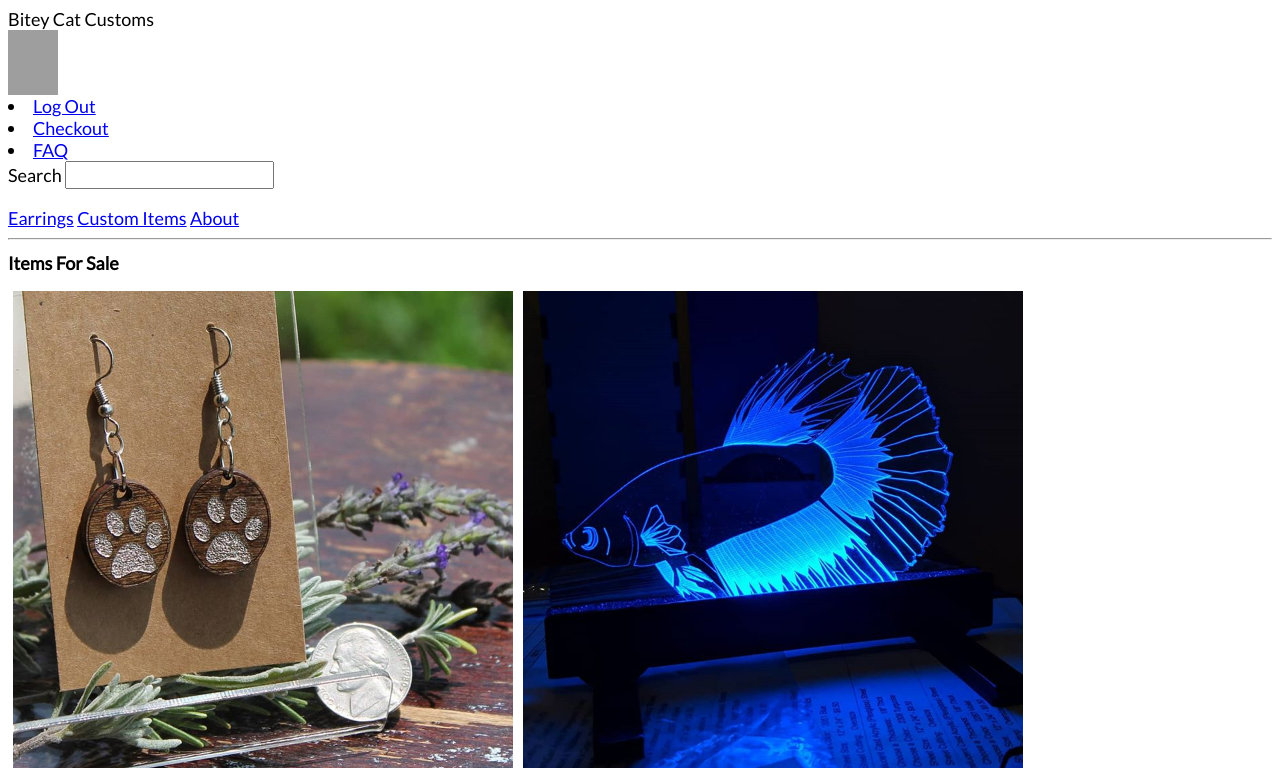
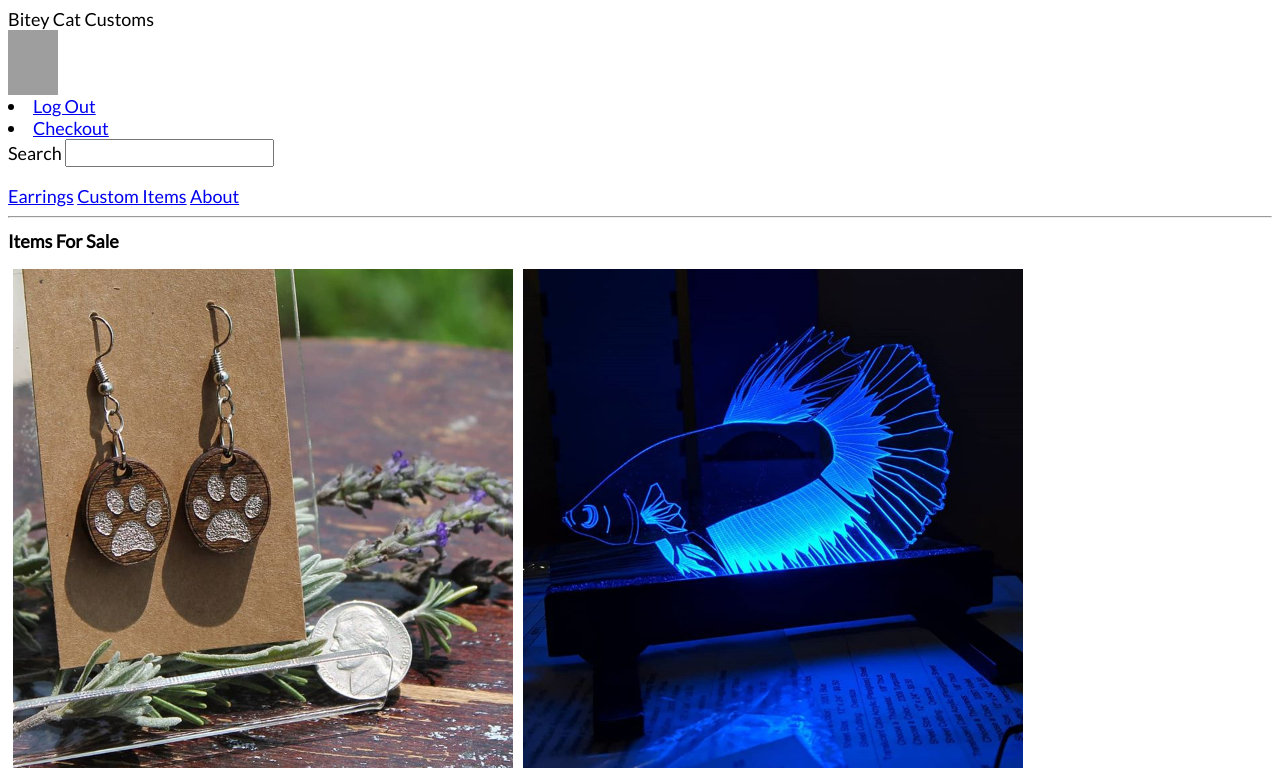
Before and after one commit to kcwilmot/354_website, a PHP site: page /index.php in a window 1280 px wide. Shown: the top 768 px of the page. Run offline with PHP 8.4, Linux system fonts and the light colour scheme; the visitor is signed in with stand-in values (Sample User, id 1); grey boxes are pictures that could not be loaded.

Commit message:
commenting out FAQ page

```diff
--- a/header.php
+++ b/header.php
@@ -32,9 +32,9 @@
                 ?>
             <li class="header-links">
                 <a href="checkout.php"> Checkout </a>
-            <li class="header-links">
-                <a href="faq.php"> FAQ </a>
-            </li>
+            <!--<li class="header-links">
+                <a href="meme\faq.php"> FAQ </a>
+            </li>-->
         </div>
         <form>
             <label>Search</label>
```
